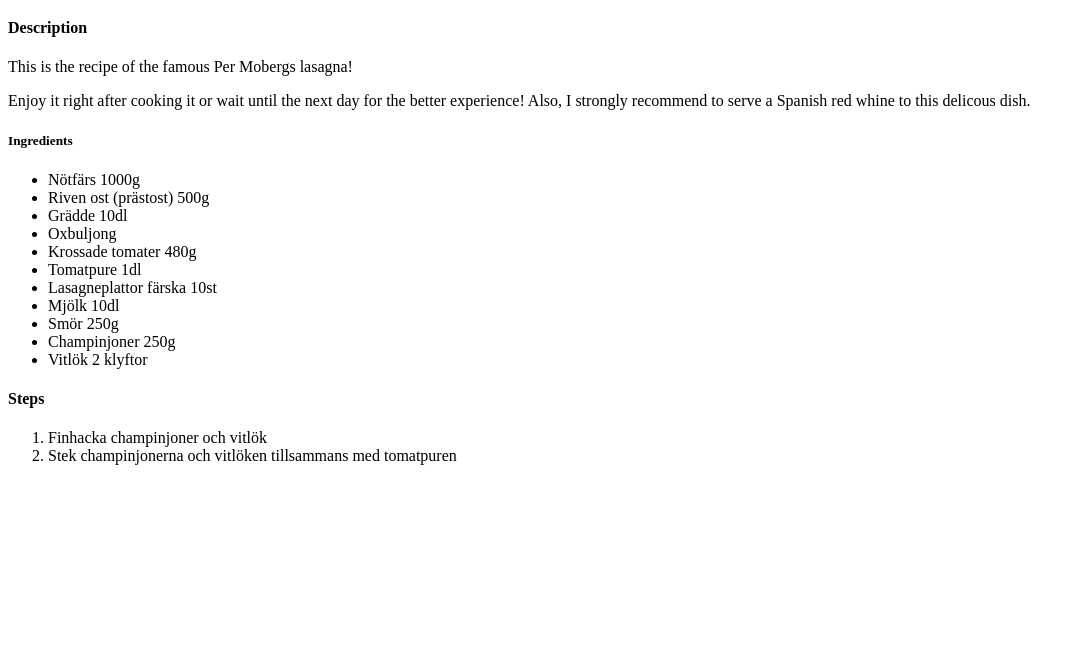
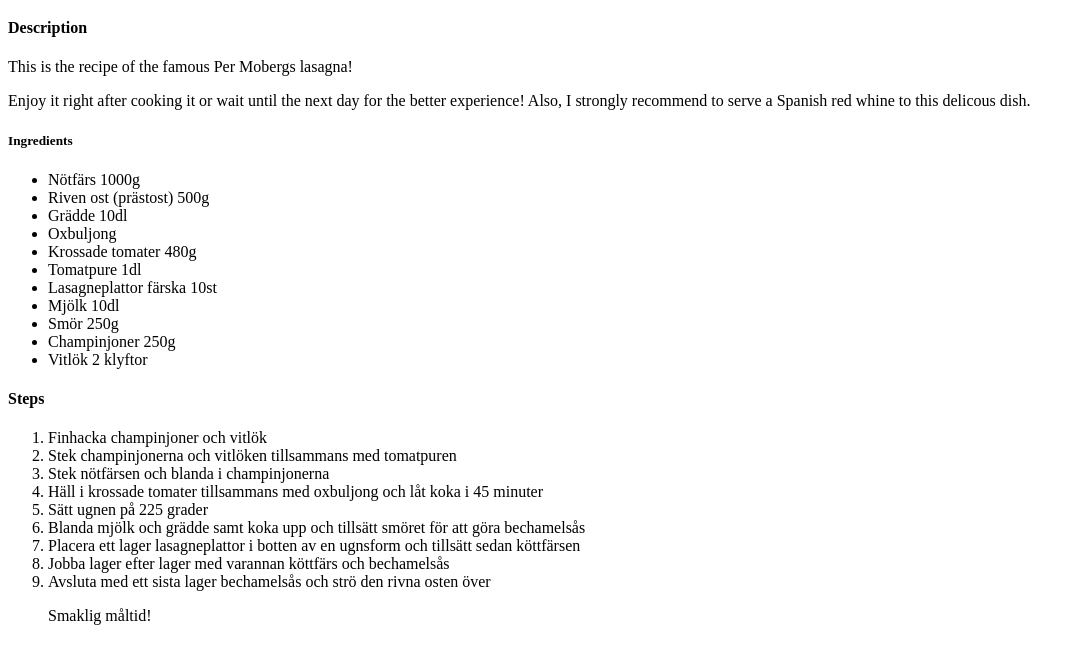
Before and after one commit to CAHN91/odin-recipes, a plain HTML site: page recipes/lasagna.html in a window 1280 px wide. Shown: the part 100-764 px from the top of the page, without its empty margins (0-1085 px from the left). Drawn offline with Linux system fonts and the light colour scheme.

Commit message:
Include the steps of making the dish with ordered list

```diff
--- a/recipes/lasagna.html
+++ b/recipes/lasagna.html
@@ -32,6 +32,15 @@
       <ol>
         <li>Finhacka champinjoner och vitlök</li>
         <li>Stek champinjonerna och vitlöken tillsammans med tomatpuren</li>
+        <li>Stek nötfärsen och blanda i champinjonerna</li>
+        <li>Häll i krossade tomater tillsammans med oxbuljong och låt koka i 45 minuter</li>
+        <li>Sätt ugnen på 225 grader</li>
+        <li>Blanda mjölk och grädde samt koka upp och tillsätt smöret för att göra bechamelsås</li>
+        <li>Placera ett lager lasagneplattor i botten av en ugnsform och tillsätt sedan köttfärsen</li>
+        <li>Jobba lager efter lager med varannan köttfärs och bechamelsås</li>
+        <li>Avsluta med ett sista lager bechamelsås och strö den rivna osten över</li>
+
+        <p>Smaklig måltid!</p>
 
 
 
```
